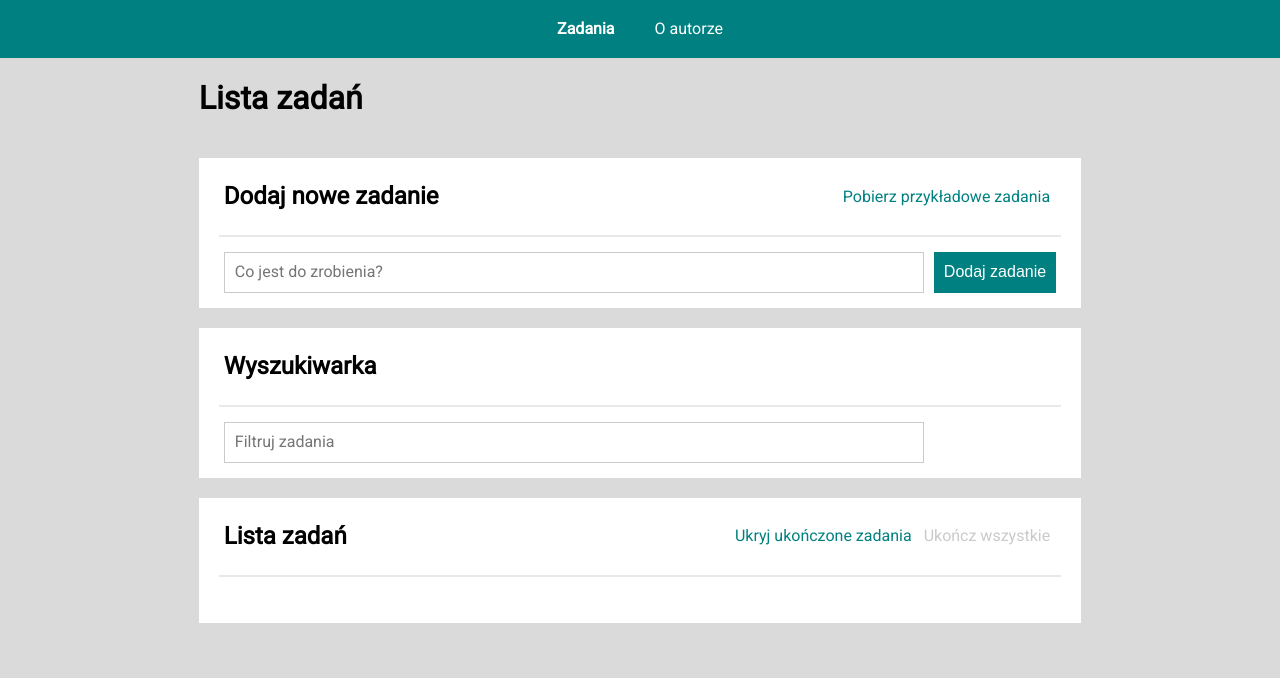
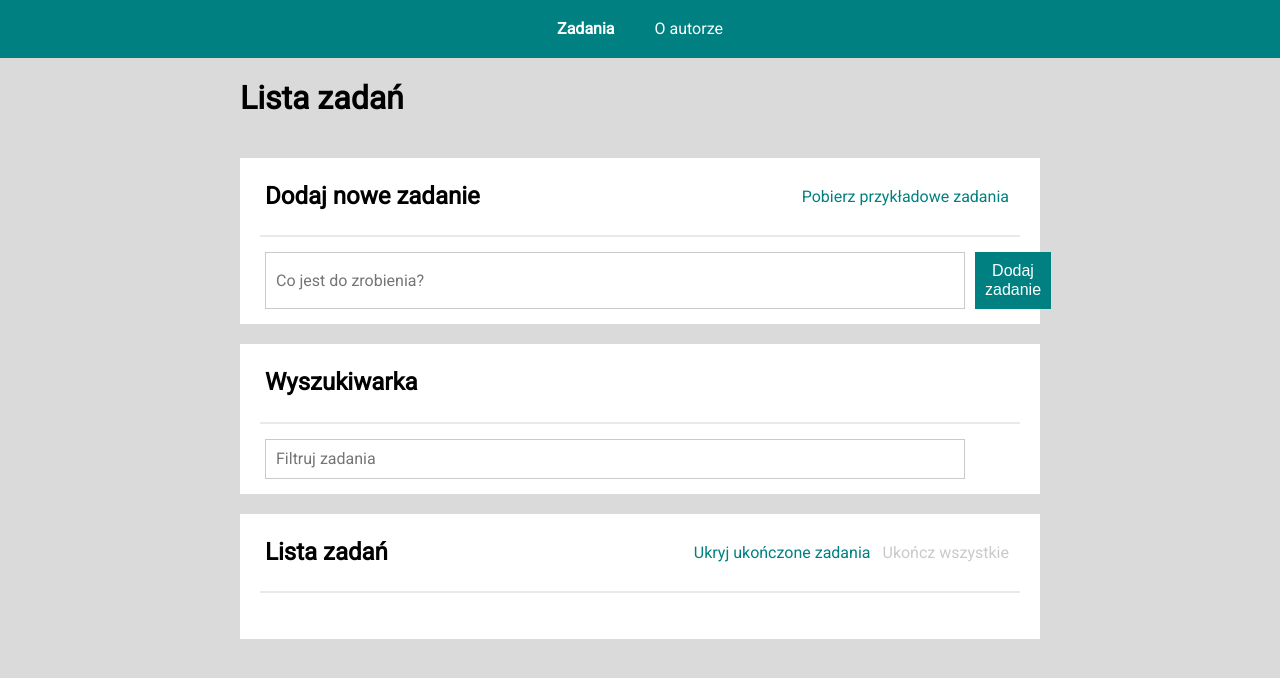
Before and after one commit to MajaCelej/todolist-react, a React (Create React App) app: page /#/zadania in a window 1280 px wide. Shown: the top 678 px of the page. Built offline with nearby package versions, Linux system fonts and the light colour scheme.

Commit message:
added width to Wrapper

```diff
--- a/src/common/Section/styled.js
+++ b/src/common/Section/styled.js
@@ -2,7 +2,11 @@ import styled from "styled-components";
 
 export const Wrapper = styled.section`
   background-color: ${({ theme }) => theme.color.white};
-  max-width: 900px;
+  width: 800px;
+
+  @media (max-width: 992px) {
+      width: 500px;
+    }
 `;
 
 export const SectionHeader = styled.div`
@@ -14,7 +18,7 @@ export const SectionHeader = styled.div`
 
     @media (max-width: 992px) {
       display: grid;
-        grid-template-columns: 1fr;
+      grid-template-columns: 1fr;
     }
 `;
 
```
